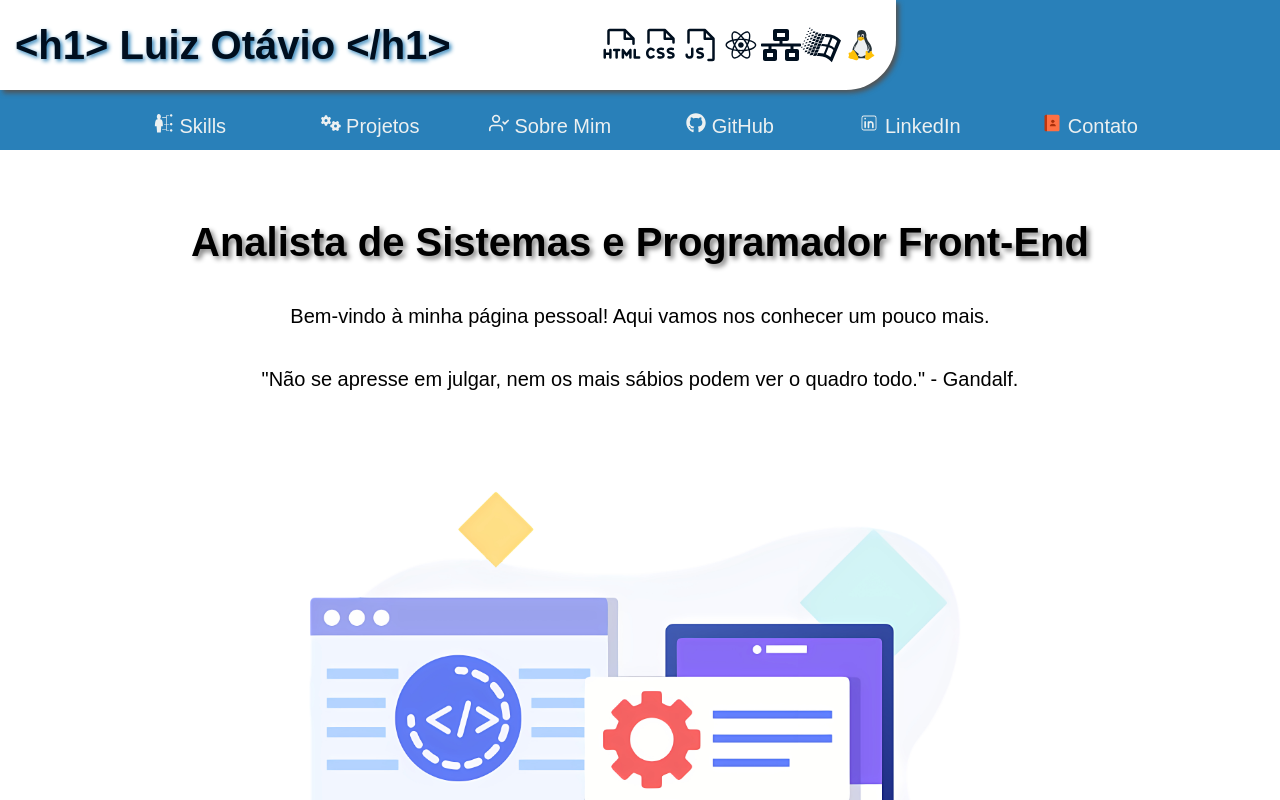
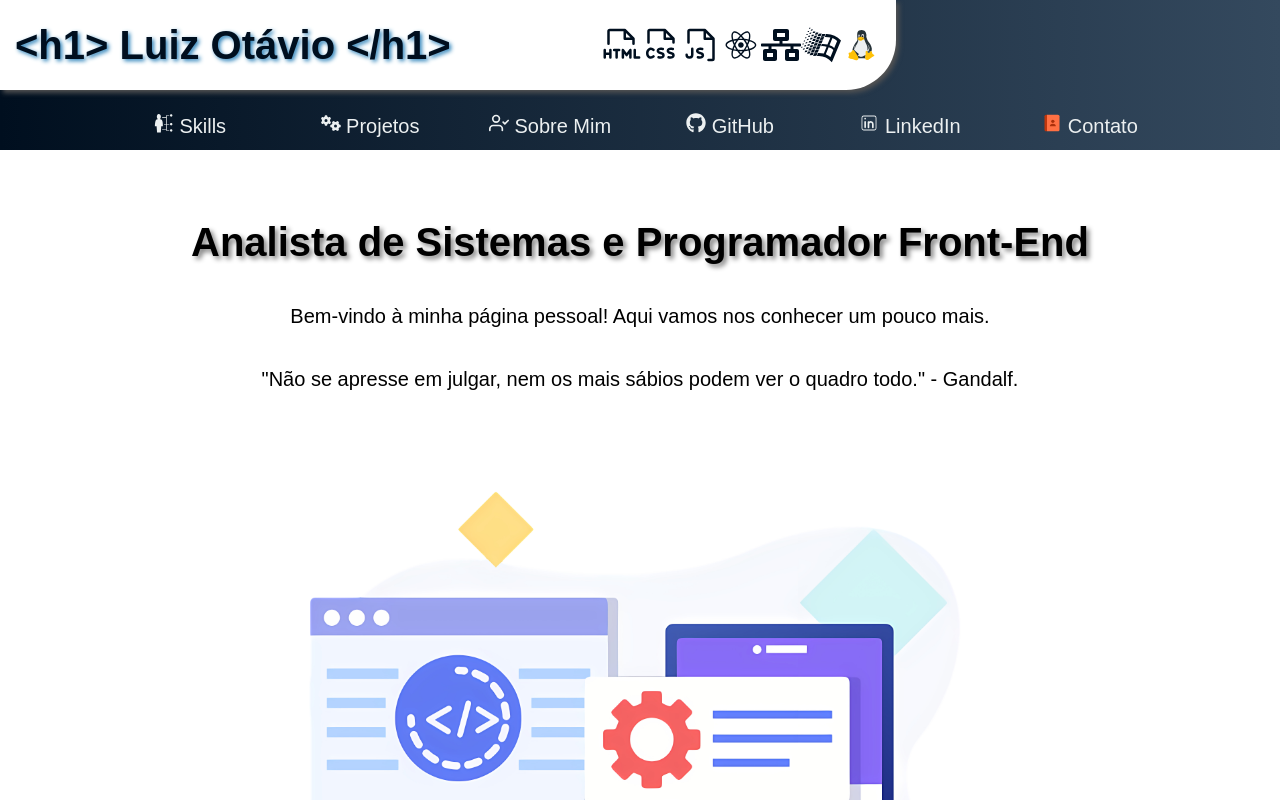
Before and after one commit to luizoscastanheira/meu-site, a Next.js app: page / in a window 1280 px wide. Shown: the top 800 px of the page. Built offline with nearby package versions, Linux system fonts and the light colour scheme.

Commit message:
Up: Gradiente Topo

```diff
--- a/src/app/page.module.css
+++ b/src/app/page.module.css
@@ -3,7 +3,7 @@
 .container_header{
     width:100%;
     height: 150px;
-    background-color: var(--secundary-color);
+    background-image: linear-gradient(to left, var(--background-color), var(--background-secundary-color));
     color:var(--text-color);
     display: flex;
     flex-direction: column;
```
